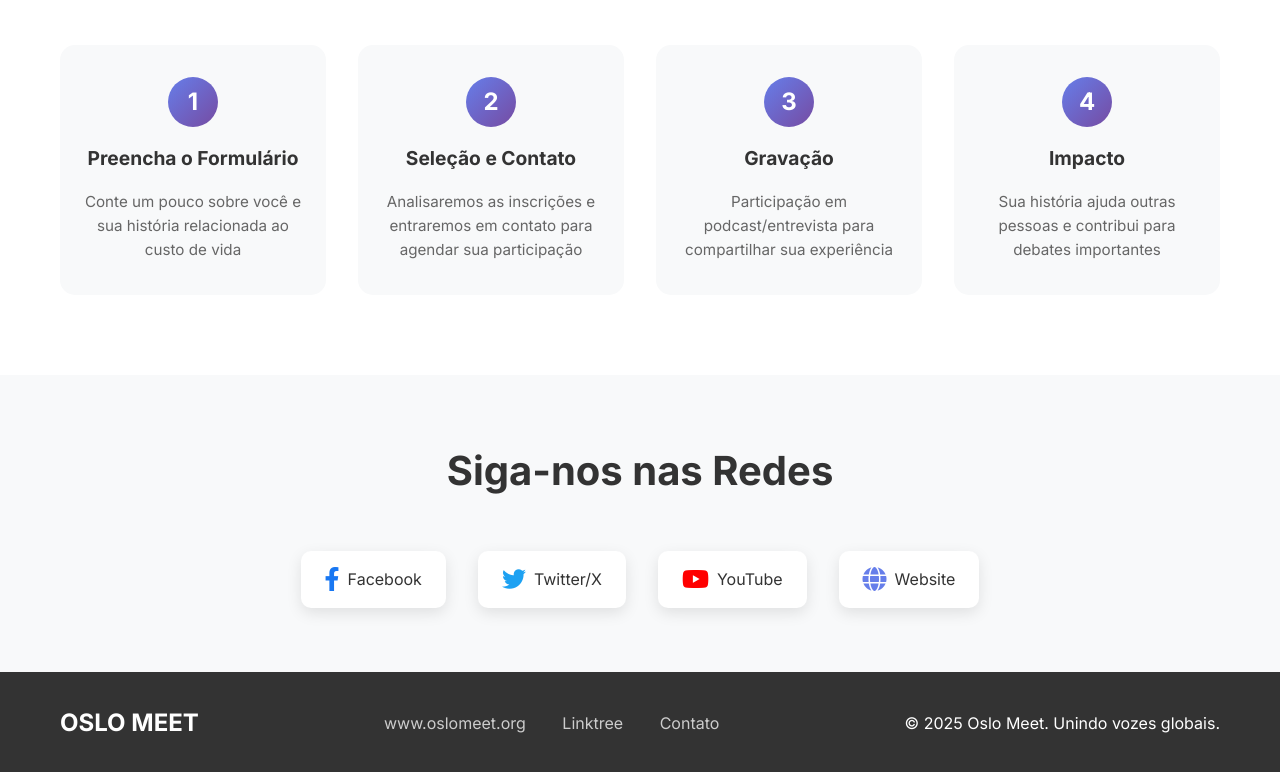
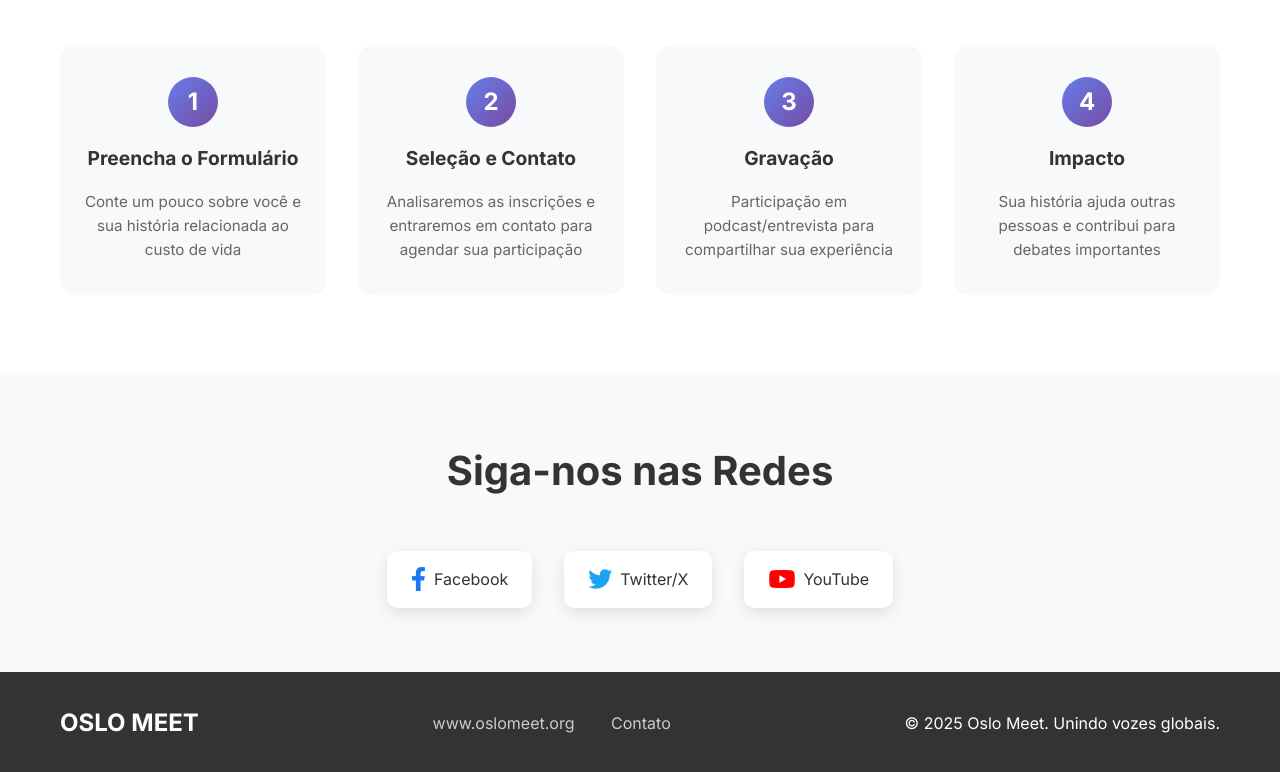
Before and after one commit to oslomeet/oslomeet-landing-page, a plain HTML site: page index.html in a window 1280 px wide. Shown: the part 1576-2348 px from the top of the page. Drawn offline with Linux system fonts and the light colour scheme.

Commit message:
Update index.html

```diff
--- a/index.html
+++ b/index.html
@@ -4,9 +4,9 @@
     <meta charset="UTF-8">
     <meta name="viewport" content="width=device-width, initial-scale=1.0">
     <title>Oslo Meet - Unindo Vozes Globais</title>
-    <meta name="description" content="Unindo vozes globais para grandes causas políticas, debates profundos e conscientização social. Compartilhe sua história sobre custo de vida.">
+    <meta name="description" content="Unindo vozes globais para grandes causas políticas, debates profundos e conscientização social. Compartilhe sua história e idéias sobre custo de vida.">
     <meta property="og:title" content="Oslo Meet - Unindo Vozes Globais">
-    <meta property="og:description" content="Quer compartilhar sua história sobre custo de vida e sobrevivência financeira? Participe do Oslo Meet!">
+    <meta property="og:description" content="Quer conversar sobre custo de vida e sobrevivência financeira? Participe do Oslo Meet!">
     <meta property="og:type" content="website">
     <meta property="og:url" content="https://oslomeet.org">
 
@@ -396,9 +396,9 @@
             </div>
 
             <div class="cta-section">
-                <p class="cta-text">Quer compartilhar sua história?</p>
+                <p class="cta-text">Vamos conversar sobre custo de vida?</p>
                 <a href="https://forms.gle/DzNFvJHUZECNs1CPA" target="_blank" class="cta-button">
-                    📝 PARTICIPE AGORA
+                     PARTICIPE AGORA
                 </a>
             </div>
         </div>
@@ -466,24 +466,19 @@
         <div class="container">
             <h2 class="section-title">Siga-nos nas Redes</h2>
             <div class="social-links">
-                <a href="#" class="social-link">
+                <a href="https://www.facebook.com/oslomeet/" class="social-link">
                     <i class="fab fa-facebook-f" style="color: #1877f2;"></i>
                     <span>Facebook</span>
                 </a>
 
-                <a href="#" class="social-link">
+                <a href="https://x.com/oslomeet" class="social-link">
                     <i class="fab fa-twitter" style="color: #1da1f2;"></i>
                     <span>Twitter/X</span>
                 </a>
 
-                <a href="#" class="social-link">
+                <a href="https://www.youtube.com/@OsloMeet" class="social-link">
                     <i class="fab fa-youtube" style="color: #ff0000;"></i>
                     <span>YouTube</span>
-                </a>
-
-                <a href="#" class="social-link">
-                    <i class="fas fa-globe" style="color: #667eea;"></i>
-                    <span>Website</span>
                 </a>
             </div>
         </div>
@@ -496,7 +491,6 @@
                 <div class="footer-logo">OSLO MEET</div>
                 <div class="footer-links">
                     <a href="https://oslomeet.org">www.oslomeet.org</a>
-                    <a href="https://linktr.ee/oslomeet">Linktree</a>
                     <a href="mailto:oslomeet1@gmail.com">Contato</a>
                 </div>
                 <div>&copy; 2025 Oslo Meet. Unindo vozes globais.</div>
```
